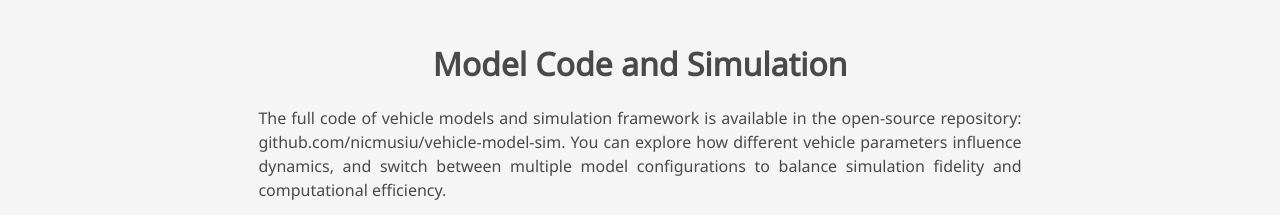
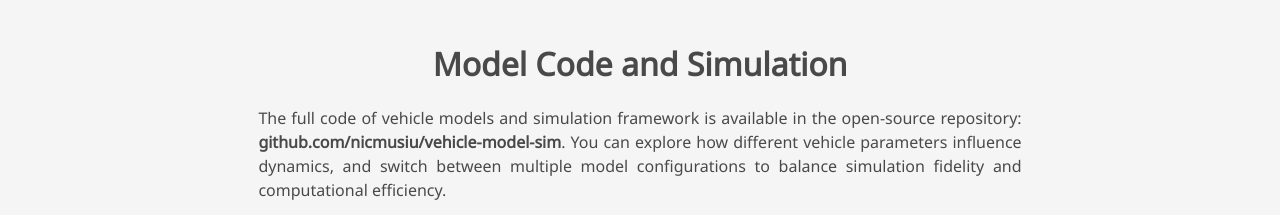
Before and after one commit to nicmusiu/vehicle-models-benchmark, a plain HTML site: page index.html in a window 1280 px wide. Shown: the part 2040-2255 px from the top of the page. Drawn offline with nearby package versions, Linux system fonts and the light colour scheme; some icons are missing; a web font is replaced by a local one.

Commit message:
Update index.html

```diff
--- a/index.html
+++ b/index.html
@@ -152,7 +152,7 @@
         <div class="content has-text-justified">
           <p>
             The full code of vehicle models and simulation framework is available in the open-source repository:
-            <a href="https://github.com/nicmusiu/vehicle-model-sim" target="_blank">github.com/nicmusiu/vehicle-model-sim</a>.
+            <strong><a href="https://github.com/nicmusiu/vehicle-model-sim" target="_blank">github.com/nicmusiu/vehicle-model-sim</a></strong>.
             You can explore how different vehicle parameters influence dynamics, and switch between multiple model configurations
             to balance simulation fidelity and computational efficiency.
           </p>
```
